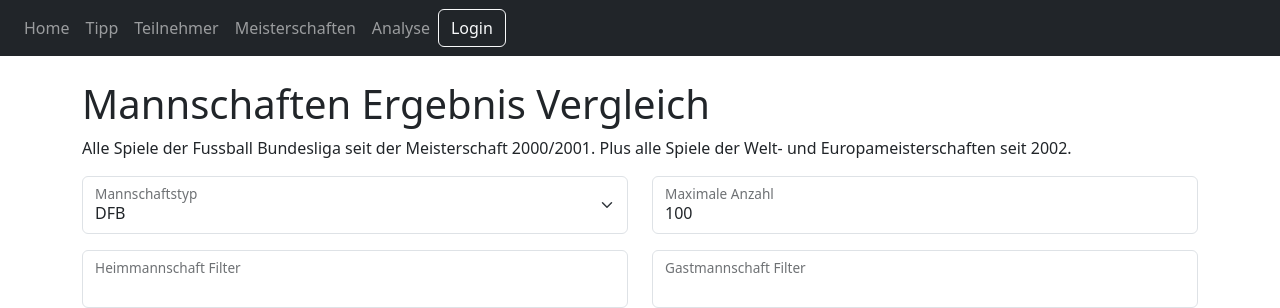
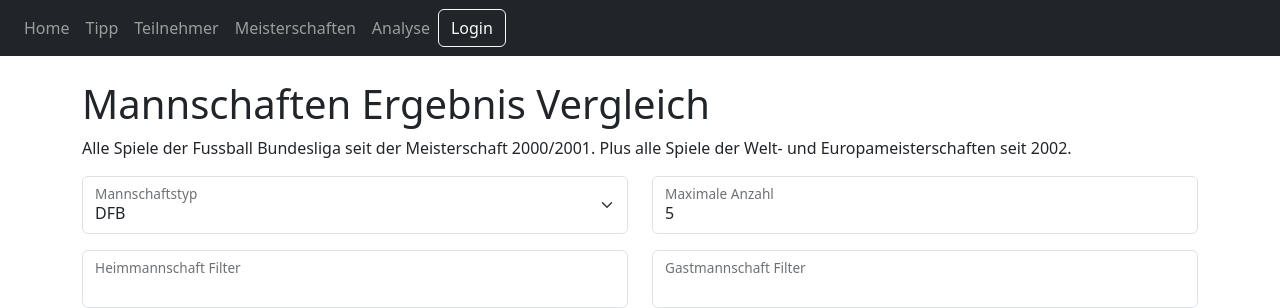
Before and after one commit to gluehloch/bo-frontend, an Angular app: page /research in a window 1280 px wide. Shown: the top 308 px of the page. Built offline with nearby package versions, Linux system fonts and the light colour scheme; no server answers.

Commit message:
Research: new limit const of 5

```diff
--- a/src/app/research/research.component.ts
+++ b/src/app/research/research.component.ts
@@ -31,7 +31,7 @@ export class ResearchComponent implements OnInit {
     private searchHomeSubject = new Subject<string>();
     private searchGuestSubject = new Subject<string>();
 
-    limit = 100;
+    limit = 5;
     homeTeamNameFilter = '';
     guestTeamNameFilter = '';
     dfbFilterValue: dfbFilterType = 'DFB';
```
